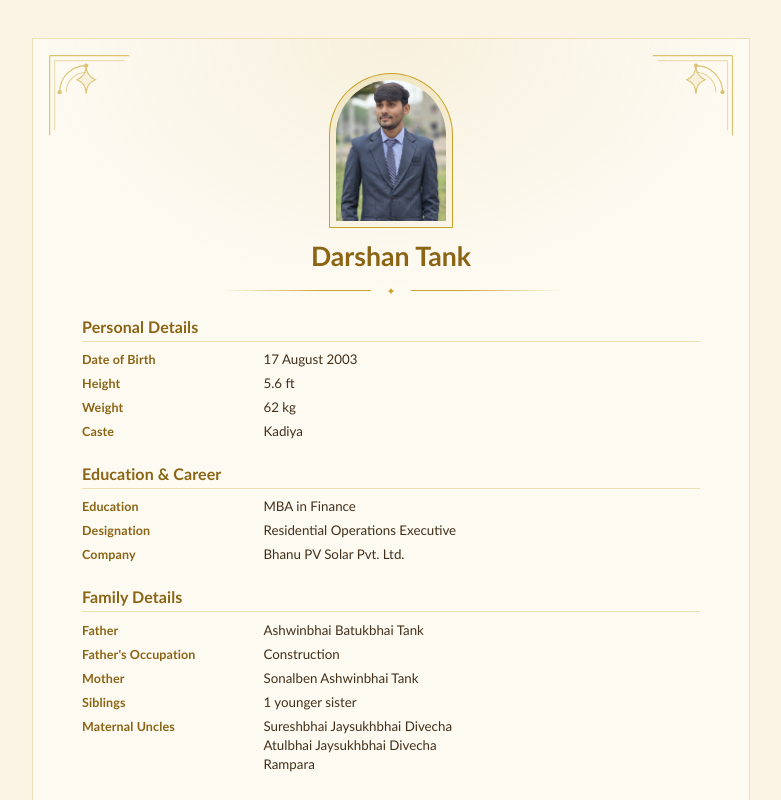
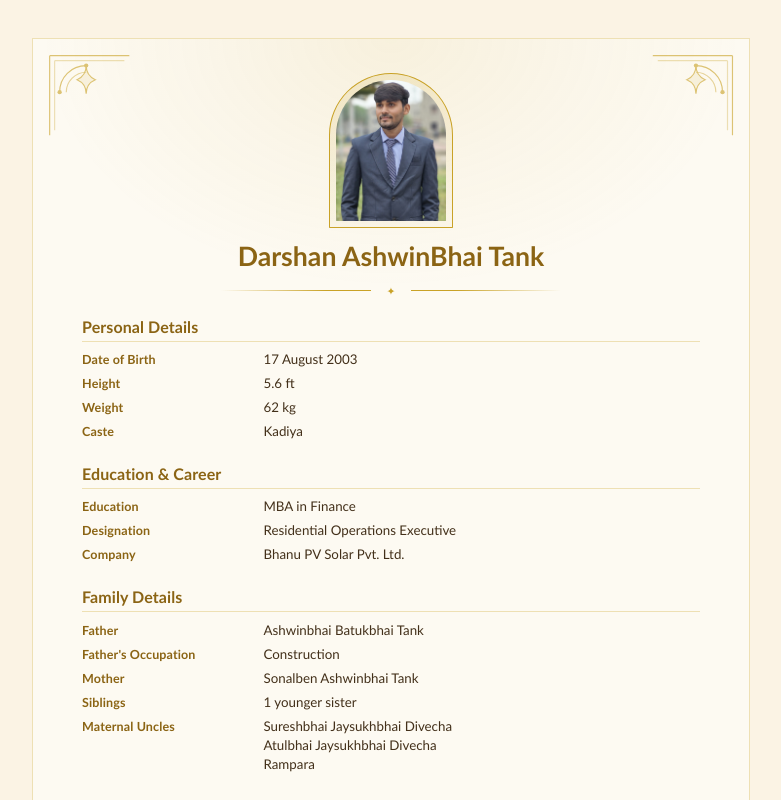
Before and after one commit to Keval-Kankrecha/darshan-portfolio, a React (Create React App) app: page /bio-data in a window 1280 px wide. Shown: the top 800 px of the page, without its empty margins (249-1030 px from the left). Built offline with nearby package versions, Linux system fonts and the light colour scheme.

Commit message:
image change

```diff
--- a/src/Components/AboutComponent.js
+++ b/src/Components/AboutComponent.js
@@ -1,5 +1,5 @@
 import React from "react";
-import myProfile from "../Images/1723702429199.jpg";
+import myProfile from "../../public/bio-data/20241011_114816.jpg";
 
 export default function AboutComponent({ id }) {
   return (
--- a/src/Components/BioData/bioData.js
+++ b/src/Components/BioData/bioData.js
@@ -1,7 +1,7 @@
 // A value is a string or an array of strings (array → one line per entry).
 // Fields with an empty value are skipped, and so are sections left with no fields.
 
-export const fullName = 'Darshan Tank';
+export const fullName = 'Darshan AshwinBhai Tank';
 export const site = ''; // e.g. 'darshantank.dev' — shown in each page's footer when set
 export const portrait = '/bio-data/20241011_114816.jpg';
 export const initialPhotos = ['/bio-data/photo-1.jpg', '/bio-data/photo-2.jpg'];
```
